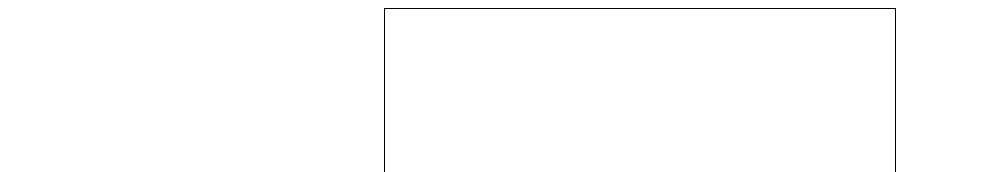
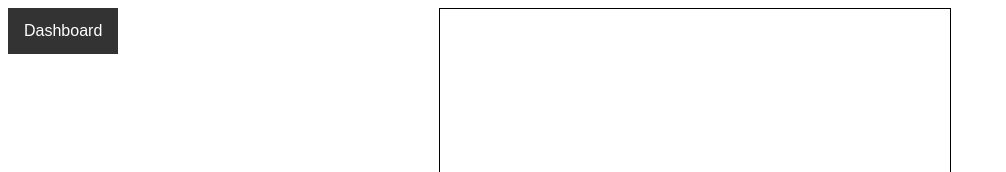
Before and after one commit to malyesh/malyesh.github.io, a website: page Weather-App/index.html in a window 1280 px wide. Shown: the top 172 px of the page, without its empty margins (0-1006 px from the left). Drawn offline with nearby package versions, Linux system fonts and the light colour scheme.

Commit message:
added home button

```diff
--- a/Portfolio/index.css
+++ b/Portfolio/index.css
@@ -1,5 +1,24 @@
 /* Global styles
 -----------------------------*/
+
+button.\.btn {
+  float: left;
+  font-size: 16px;
+  border: none;
+  outline: none;
+  color: white;
+  padding: 14px 16px;
+  background-color: #333;
+  font-family: 'Montserrat', sans-serif;
+  margin: 0;
+}
+button.\.btn a {
+  color: white;
+  text-decoration: none;
+}
+button.\.btn:hover {
+  background-color: red;
+}
 html {
   box-sizing: border-box;
 }
@@ -16,6 +35,7 @@ body {
   font-size: 15px;
   line-height: 1.5;
 }
+
 img {
   width: 300px;
 }
--- a/Weather-App/css/style.css
+++ b/Weather-App/css/style.css
@@ -1,16 +1,38 @@
-h1,h2,h3,span{
+button.\.btn {
+  float: left;
+  font-size: 16px;
+  border: none;
+  outline: none;
+  color: white;
+  padding: 14px 16px;
+  background-color: #333;
+  font-family: 'Montserrat', sans-serif;
   margin: 0;
 }
-h1{
+button.\.btn a {
+  color: white;
+  text-decoration: none;
+}
+button.\.btn:hover {
+  background-color: red;
+}
+
+h1,
+h2,
+h3,
+span {
+  margin: 0;
+}
+h1 {
   font-size: 16rem;
 }
-h2{
+h2 {
   font-size: 3rem;
 }
-h3{
+h3 {
   font-size: 1.4rem;
 }
-span{
+span {
   font-size: 6rem;
 }
 .container {
@@ -21,7 +43,7 @@ span{
   display: grid;
   grid-template-rows: 20% 80%;
   text-align: center;
-    padding: 25px 5px
+  padding: 25px 5px;
 }
 .degrees {
   display: grid;
--- a/Weather-App/index.html
+++ b/Weather-App/index.html
@@ -3,15 +3,17 @@
   <head>
     <script src="https://cdnjs.cloudflare.com/ajax/libs/jquery/3.2.1/jquery.min.js"></script>
     <script src="index.js"></script>
-    <link rel="stylesheet" href="css/style.css">
-    <meta charset="UTF-8">
+    <link rel="stylesheet" href="css/style.css" />
+    <meta charset="UTF-8" />
     <title>Weather App</title>
   </head>
   <body>
+    <button class=".btn"><a href="../index.html">Dashboard</a></button>
+
     <div class="container">
       <h2 id="city"></h2>
       <div class="middle">
-        <img src="" alt="icon" id="icon">
+        <img src="" alt="icon" id="icon" />
         <div class="degrees">
           <h1 id="temp"></h1>
           <span>&#176;</span>
```
Also changed, not shown: Portfolio/index.html (+1 -0 lines), index.html (+1 -1 lines). Lines whose indentation alone changed are shown as unchanged.
